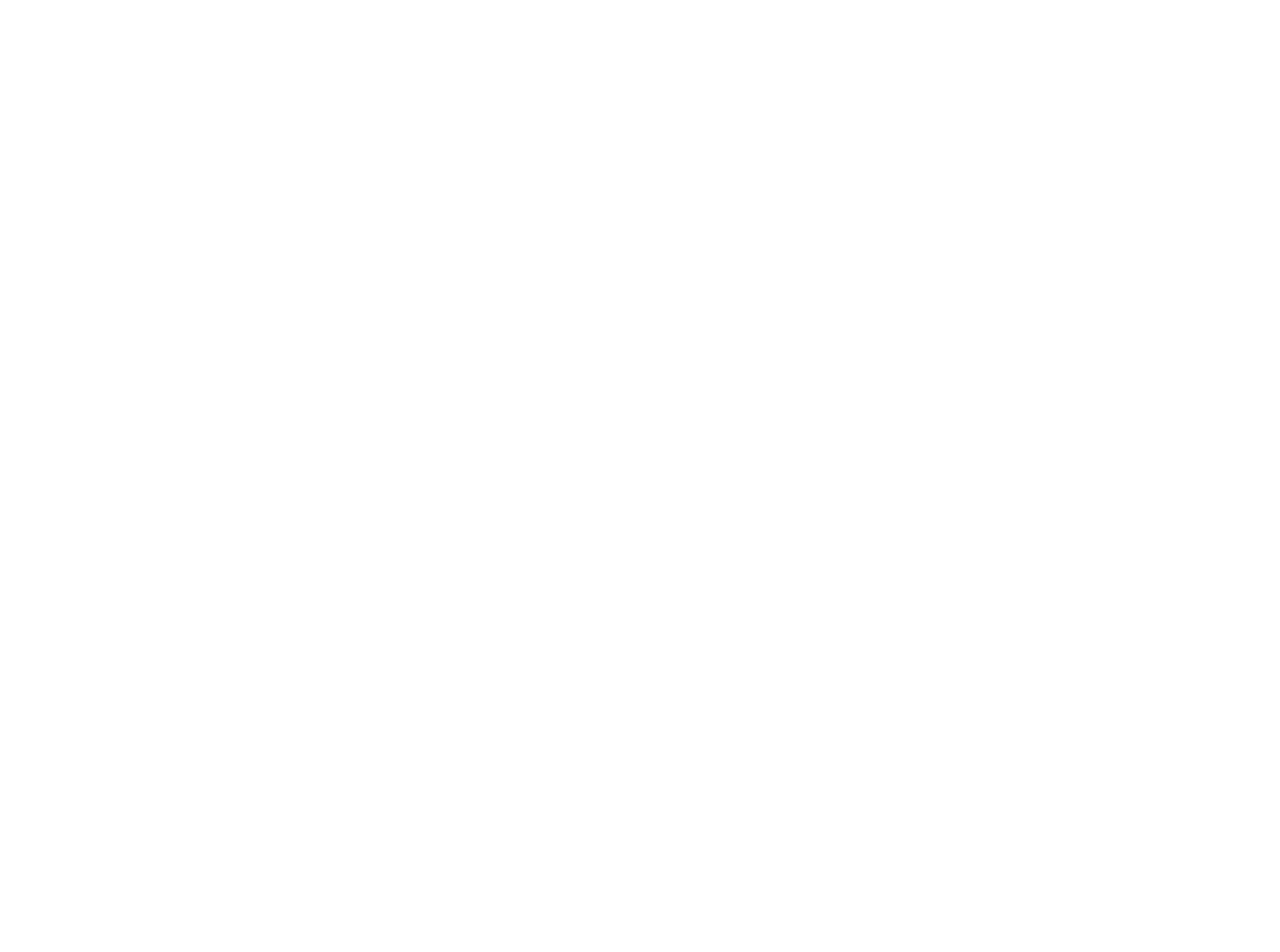
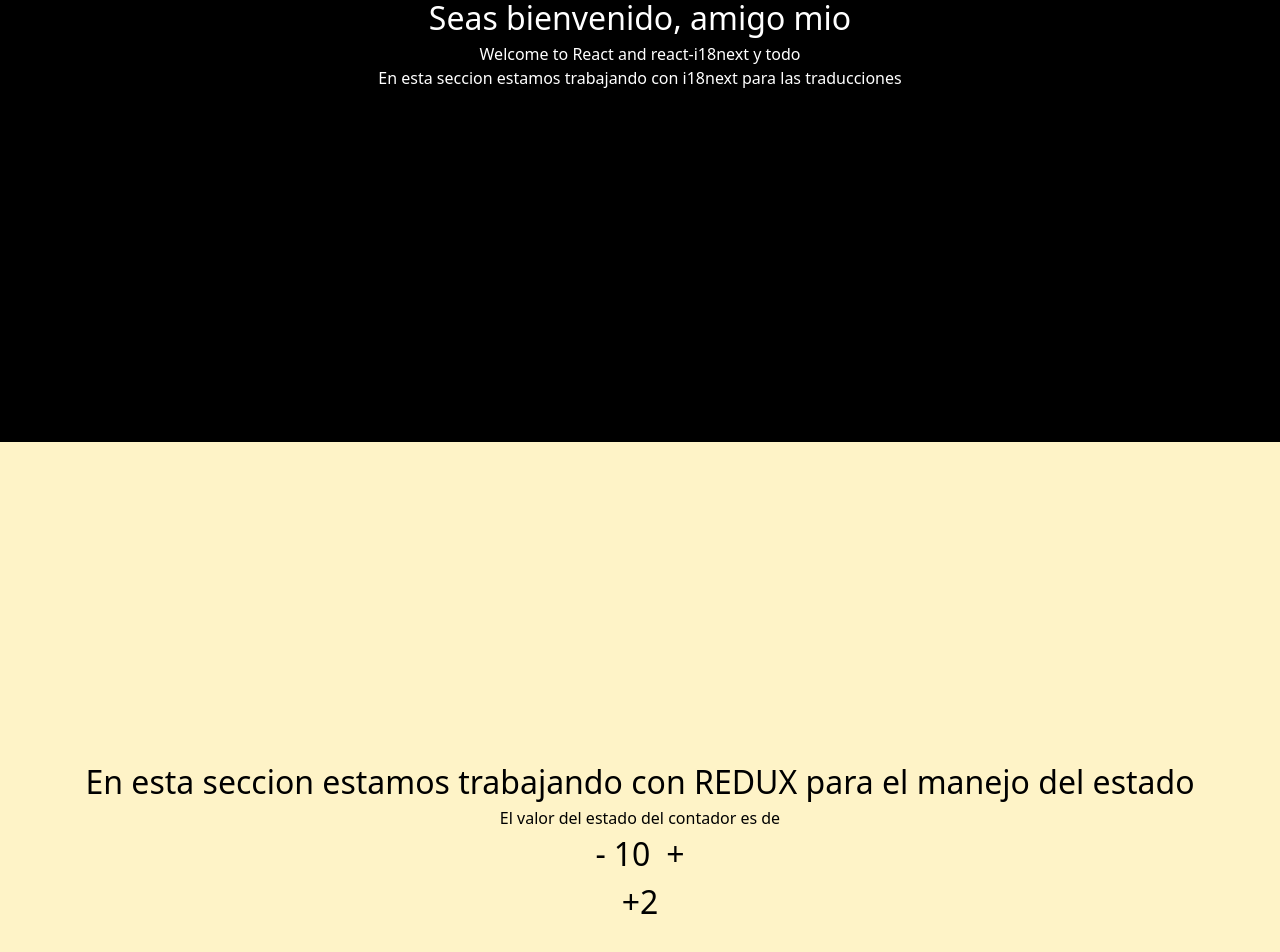
Before and after one commit to Guillef33/nextHeadlessWP, a Next.js app: page / in a window 1280 px wide. Shown: the part 422-1374 px from the top of the page. Before the commit the page ends 800 px from the top, so only its background shows below. Built offline with nearby package versions, Linux system fonts and the light colour scheme; no server answers.

Commit message:
Home / Redux section

```diff
--- a/src/app/blog/page.js
+++ b/src/app/blog/page.js
@@ -3,17 +3,17 @@
 import { getAllImages } from "../lib/getAllImages";
 import BlogGrid from "../components/BlogGrid";
 
-export async function getData() {
-  const res = await fetch(
-    "https://guilleflores2.peymi.net/wp-json/wp/v2/posts"
-  );
+// export async function getData() {
+//   const res = await fetch(
+//     "https://guilleflores2.peymi.net/wp-json/wp/v2/posts"
+//   );
 
-  if (!res.ok) {
-    throw new Error("Failed to fetch data");
-  }
+//   if (!res.ok) {
+//     throw new Error("Failed to fetch data");
+//   }
 
-  return res.json();
-}
+//   return res.json();
+// }
 
 async function Blog() {
   const data = await getAllPosts();
--- a/src/app/layout.js
+++ b/src/app/layout.js
@@ -3,15 +3,19 @@
 import "./globals.css";
 import Navbar from "./components/Navbar";
 import { AuthContextProvider } from "./context/AuthContext";
+import { store } from "./store/store";
+import { Provider } from "react-redux";
 
 export default function RootLayout({ children }) {
   return (
     <html lang="en">
       <body>
-        <AuthContextProvider>
-          <Navbar />
-          {children}
-        </AuthContextProvider>
+        <Provider store={store}>
+          <AuthContextProvider>
+            <Navbar />
+            {children}
+          </AuthContextProvider>
+        </Provider>
       </body>
     </html>
   );
--- a/src/app/page.js
+++ b/src/app/page.js
@@ -7,6 +7,7 @@
 import { useTranslation, initReactI18next } from "react-i18next";
 import enTranslaton from "../app/translations/en.json";
 import Pokemon from "./components/pokemon/pokemon";
+import { Counter } from "./store/slices/counter/Counter";
 
 i18n
   .use(initReactI18next) // passes i18n down to react-i18next
@@ -23,10 +24,21 @@
   const { t } = useTranslation();
 
   return (
-    <main className="max-w-screen-xl mx-auto">
-      <h1>{t("Bienvenida")}</h1>
-      <h2>{t("Welcome to React")}</h2>
-      <Pokemon />
+    <main className="mx-auto">
+      <section className="h-screen bg-black flex justify-center flex-col items-center">
+        {" "}
+        <h1 className="text-white text-[2rem]">{t("Bienvenida")}</h1>
+        <h2 className="text-white">{t("Welcome to React")}</h2>
+        <p className="text-white">
+          En esta seccion estamos trabajando con i18next para las traducciones
+        </p>
+      </section>
+      <section className="h-screen bg-amber-100 flex justify-center flex-col items-center">
+        <p className="text-black text-[2rem]">
+          En esta seccion estamos trabajando con REDUX para el manejo del estado
+        </p>
+        <Counter />
+      </section>
     </main>
   );
 }
--- /dev/null
+++ b/src/app/store/slices/counter/Counter.js
@@ -0,0 +1,44 @@
+import React from "react";
+import { useSelector, useDispatch } from "react-redux";
+import { increment, decrement, incrementByAmount } from "./counterSlice";
+
+export function Counter() {
+  // Leemos algo del store y lo guardamos en la variable count
+  const count = useSelector((state) => state.counter.counter);
+  // Hago un dispatch para usar las acciones de los reducers
+  const dispatch = useDispatch();
+
+  return (
+    <div>
+      <p>El valor del estado del contador es de </p>
+
+      <div className="flex items-center justify-center">
+        <button
+          aria-label="Decrement value"
+          onClick={() => dispatch(decrement())}
+          className="text-[2rem] mr-2"
+        >
+          -
+        </button>
+        <p className="text-[2rem] mr-2">{count}</p>
+
+        <button
+          aria-label="Increment value"
+          onClick={() => dispatch(increment())}
+          className="text-[2rem] ml-2"
+        >
+          +
+        </button>
+      </div>
+      <div className="flex items-center justify-center">
+        <button
+          aria-label="Increment value"
+          onClick={() => dispatch(incrementByAmount(2))}
+          className="text-[2rem]"
+        >
+          +2
+        </button>
+      </div>
+    </div>
+  );
+}
--- /dev/null
+++ b/src/app/store/slices/counter/counterSlice.js
@@ -0,0 +1,24 @@
+import { createSlice } from "@reduxjs/toolkit";
+
+const initialState = {
+  counter: 10,
+};
+
+export const counterSlice = createSlice({
+  name: "counter",
+  initialState,
+  reducers: {
+    increment: (state) => {
+      state.counter += 1;
+    },
+    decrement: (state) => {
+      state.counter -= 1;
+    },
+    incrementByAmount: (state, action) => {
+      state.counter += action.payload;
+    },
+  },
+});
+
+// Action creators are generated for each case reducer function
+export const { increment, decrement, incrementByAmount } = counterSlice.actions;
--- /dev/null
+++ b/src/app/store/slices/todos/todoSlice.js
@@ -0,0 +1,24 @@
+import { createSlice } from "@reduxjs/toolkit";
+
+const initialState = {
+    counter: 10,
+};
+
+export const todoSlice = createSlice({
+  name: "todo",
+  initialState,
+  reducers: {
+    increment: (state) => {
+      state.counter += 1;
+    },
+    //     decrement: (state) => {
+    //       state.counter -= 1;
+    //     },
+    //     incrementByAmount: (state, action) => {
+    //       state.counter += action.payload;
+    //     },
+  },
+});
+
+// Action creators are generated for each case reducer function
+export const { increment, decrement, incrementByAmount } = counterSlice.actions;
--- a/src/app/store/store.js
+++ b/src/app/store/store.js
@@ -1,5 +1,8 @@
 import { configureStore } from "@reduxjs/toolkit";
+import { counterSlice } from "./slices/counter/counterSlice";
 
 export const store = configureStore({
-  reducer: {},
+  reducer: {
+    counter: counterSlice.reducer,
+  },
 });
```
